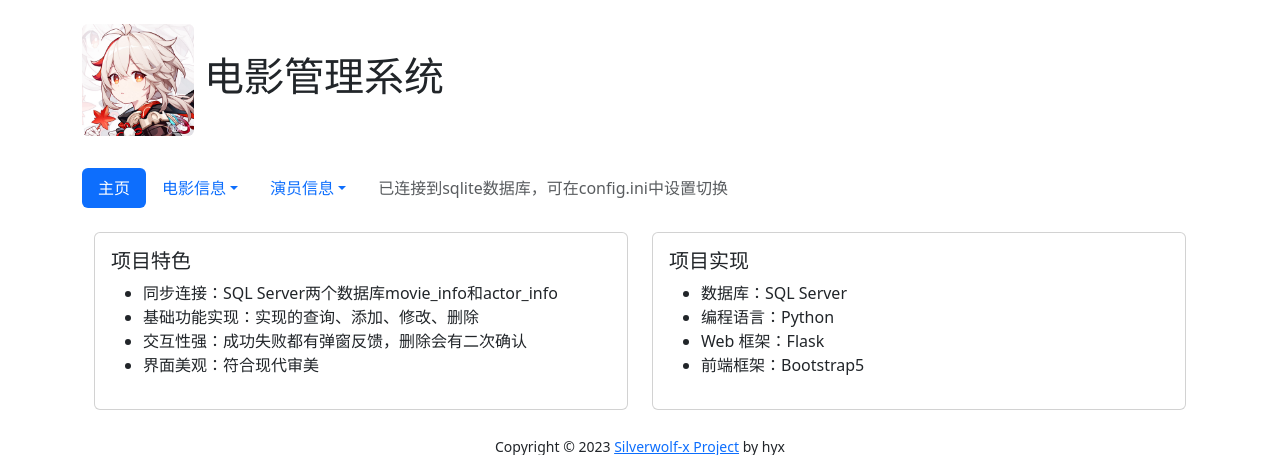
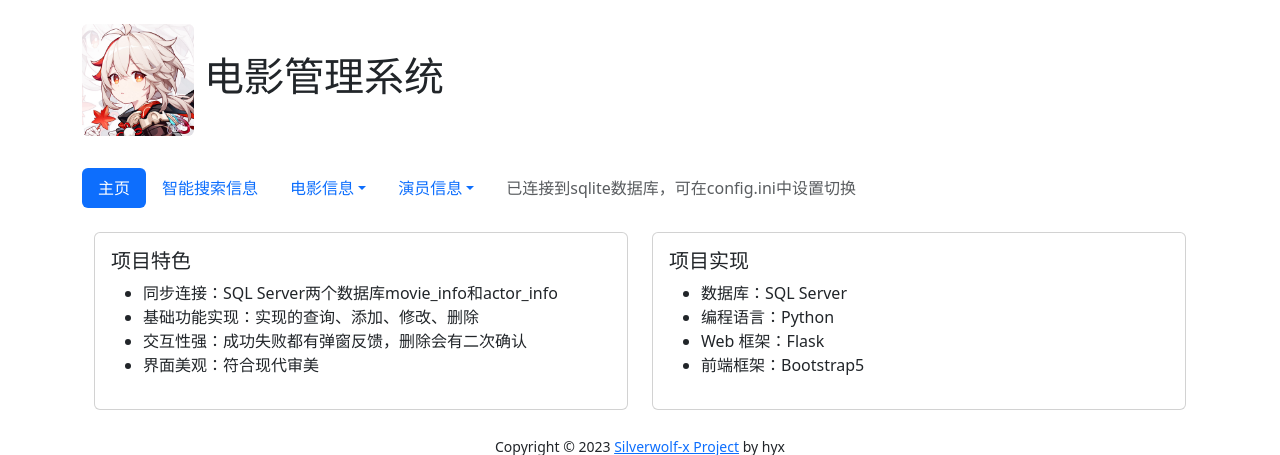
Before and after one commit to ObeliskGate/movie-management-system, a Flask app: page / in a window 1280 px wide. Shown: the top 455 px of the page. Run offline with Flask 3, Linux system fonts and the light colour scheme; data comes from the database, SQL or seed files in the repository; some libraries are stand-ins or nearby versions.

Commit message:
feat: add button on `index.html`

```diff
--- a/src/autogen_multi.py
+++ b/src/autogen_multi.py
@@ -204,7 +204,7 @@ async def get_reply(input: str, clear_history=False) -> str:
 
 def set_chat_route(app):
     @app.route('/chat')
-    async def _chat_html():
+    async def chat():
         return render_template('chat.html')
 
     @app.route('/api/chat', methods=['POST'])
--- a/src/templates/base.html
+++ b/src/templates/base.html
@@ -35,6 +35,11 @@
             <li class="nav-item">
                 {% block navindex %}
                 <a class="nav-link" aria-current="page" href="{{ url_for('index')}}">主页</a>
+                {% endblock %}
+            </li>
+            <li class="nav-item">
+                {% block navchat %}
+                 <a class="nav-link" aria-current="page" href="{{ url_for('chat')}}">智能搜索信息</a>
                 {% endblock %}
             </li>
             <li class="nav-item dropdown">
```
